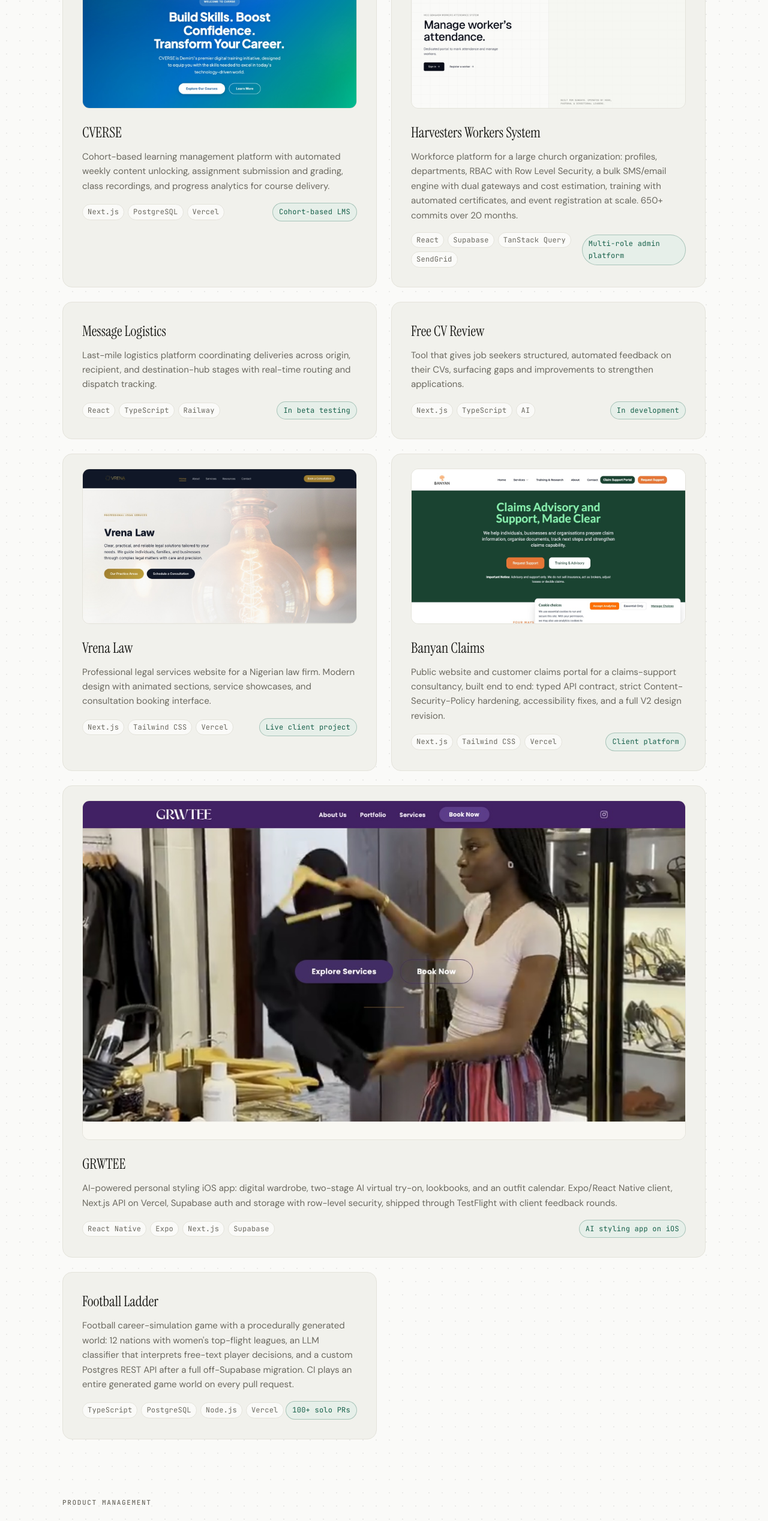
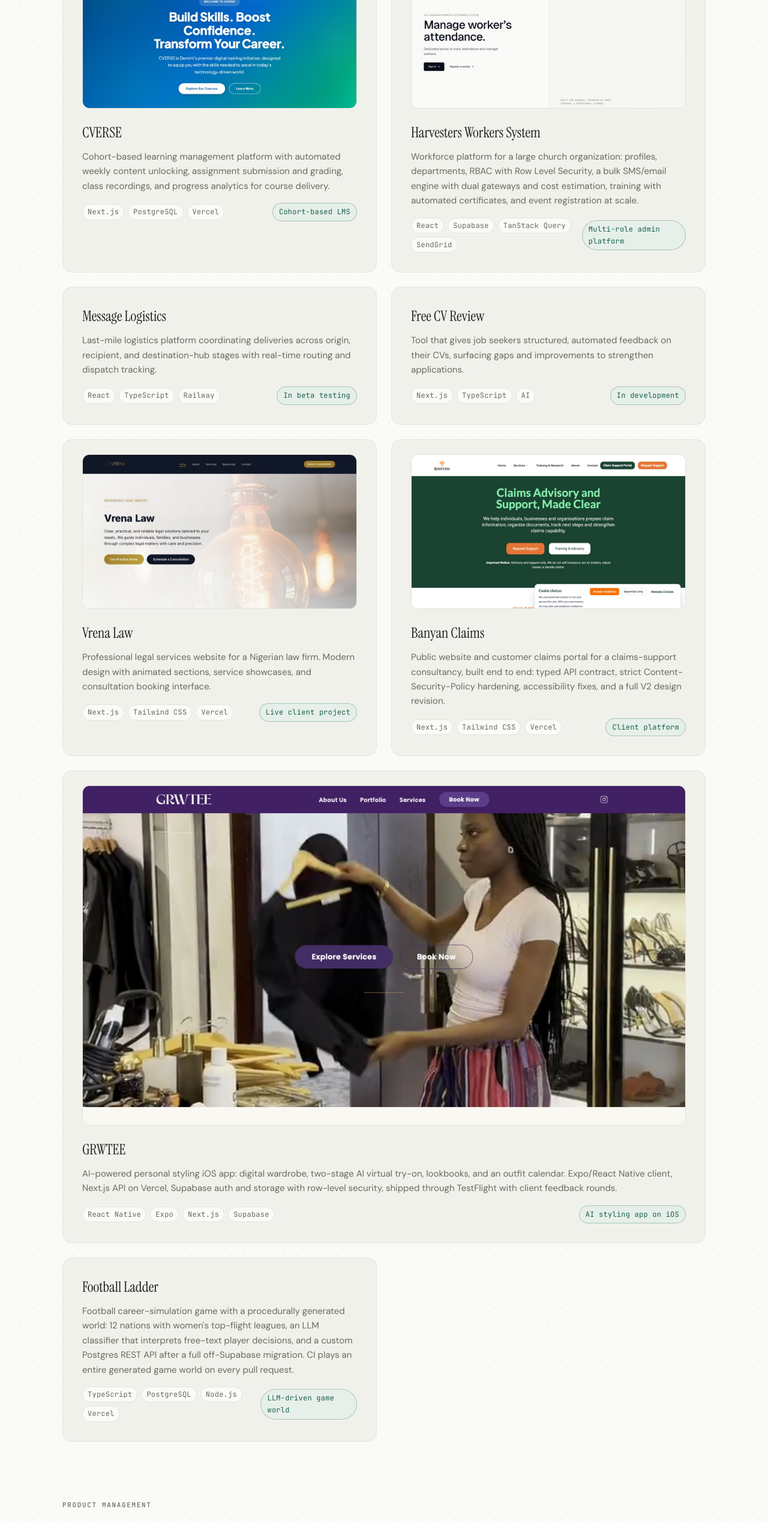
Before and after one commit to IamDejman/portfolio, a Next.js app: page /work in a window 1280 px wide. Shown: the part 2473-5008 px from the top of the page at 60% size. Built offline with nearby package versions, Linux system fonts and the light colour scheme.

Commit message:
fix: outcome metrics across case studies and cards

```diff
--- a/src/data/content.ts
+++ b/src/data/content.ts
@@ -217,7 +217,7 @@ export const builtProjects: BuiltProject[] = [
     url: "https://attendance.hiccgbagada.com",
     image: "/work/hicc-attendance.jpg",
     description:
-      "Workforce platform for a large church organization: profiles, departments, RBAC with Row Level Security, a bulk SMS/email engine with dual gateways and cost estimation, training with automated certificates, and event registration at scale. 650+ commits over 20 months.",
+      "Workforce platform for a large church organization: profiles, departments, RBAC with Row Level Security, a bulk SMS/email engine with dual gateways and cost estimation, training with automated certificates, and event registration at scale.",
     tech: ["React", "Supabase", "TanStack Query", "SendGrid"],
     highlight: "Multi-role admin platform",
   },
@@ -268,7 +268,7 @@ export const builtProjects: BuiltProject[] = [
     description:
       "Football career-simulation game with a procedurally generated world: 12 nations with women's top-flight leagues, an LLM classifier that interprets free-text player decisions, and a custom Postgres REST API after a full off-Supabase migration. CI plays an entire generated game world on every pull request.",
     tech: ["TypeScript", "PostgreSQL", "Node.js", "Vercel"],
-    highlight: "100+ solo PRs",
+    highlight: "LLM-driven game world",
   },
 ];
 
@@ -337,8 +337,8 @@ export const caseStudies: CaseStudy[] = [
     metrics: [
       { value: "3", label: "Business verticals in production" },
       { value: "4", label: "Payment providers integrated" },
-      { value: "2,800+", label: "Commits since Apr 2026" },
-      { value: "196+", label: "Zero-downtime DB migrations" },
+      { value: "<5 mo", label: "First commit to production traffic" },
+      { value: "1", label: "Engineer, end to end" },
     ],
     sections: [
       {
```
